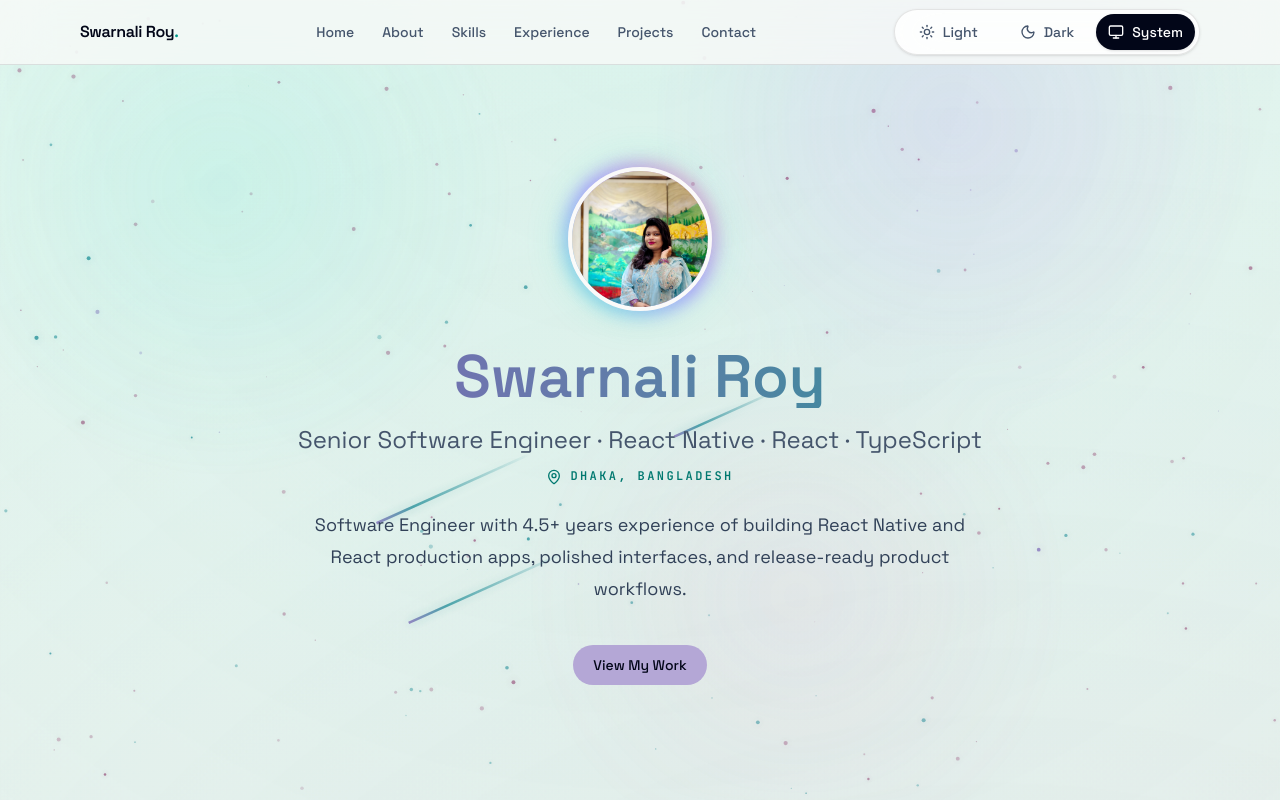
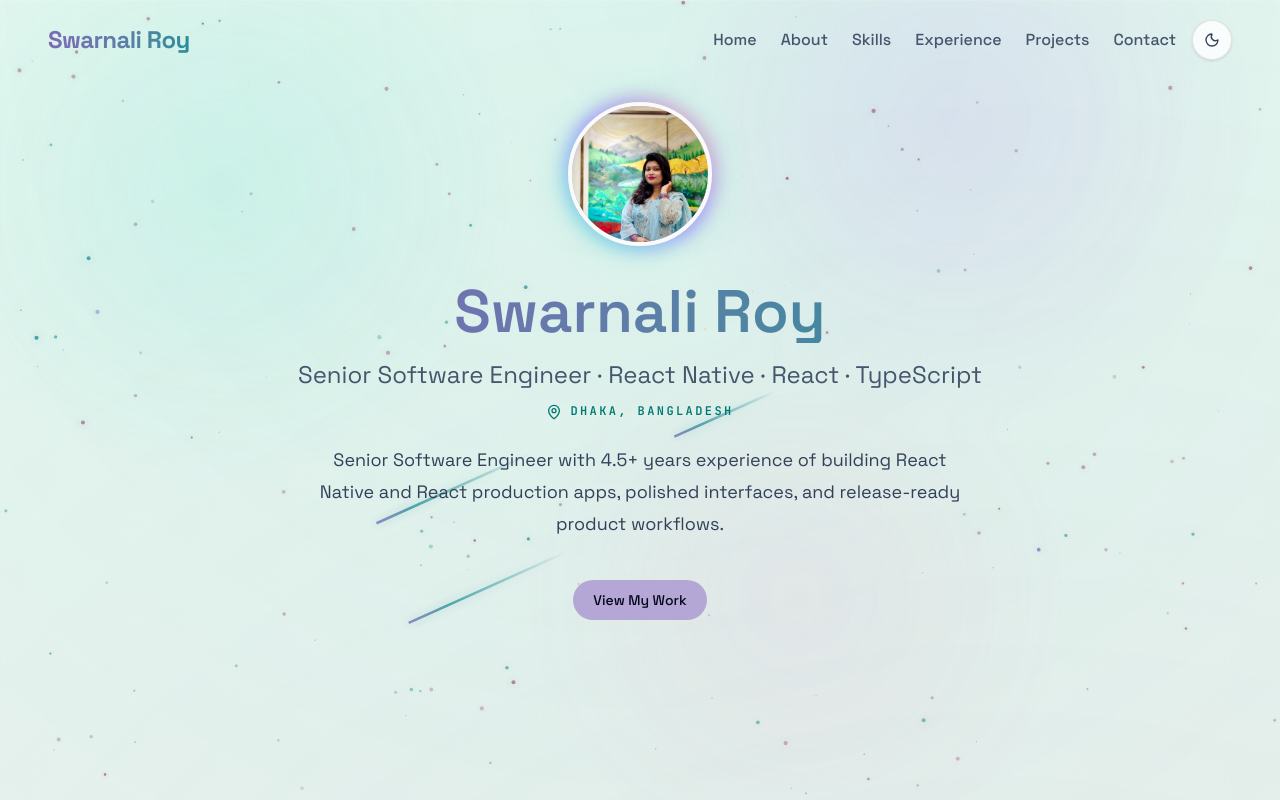
Before and after one commit to SwarnaliRoy94/swarnali-roy-portfolio, a Next.js app: page / in a window 1280 px wide. Shown: the top 800 px of the page. Built offline with nearby package versions, Linux system fonts and the light colour scheme.

Commit message:
modified header

```diff
--- a/src/components/portfolio-page.tsx
+++ b/src/components/portfolio-page.tsx
@@ -315,7 +315,7 @@ export function PortfolioPage() {
   }
 
   return (
-    <main className="relative min-h-screen overflow-hidden bg-[radial-gradient(circle_at_50%_0%,rgba(45,226,197,0.16),transparent_34%),radial-gradient(circle_at_78%_18%,rgba(244,114,182,0.12),transparent_28%),linear-gradient(180deg,#fbfaf5,#f3f1e9)] text-slate-950 dark:bg-[radial-gradient(circle_at_50%_0%,rgba(45,226,197,0.14),transparent_34%),radial-gradient(circle_at_78%_18%,rgba(168,85,247,0.14),transparent_28%),linear-gradient(180deg,#070b12,#020617_46%,#050816)] dark:text-white">
+    <main className="relative min-h-screen overflow-x-hidden bg-[radial-gradient(circle_at_50%_0%,rgba(45,226,197,0.16),transparent_34%),radial-gradient(circle_at_78%_18%,rgba(244,114,182,0.12),transparent_28%),linear-gradient(180deg,#fbfaf5,#f3f1e9)] text-slate-950 dark:bg-[radial-gradient(circle_at_50%_0%,rgba(45,226,197,0.14),transparent_34%),radial-gradient(circle_at_78%_18%,rgba(168,85,247,0.14),transparent_28%),linear-gradient(180deg,#070b12,#020617_46%,#050816)] dark:text-white">
       <Starfield />
       <div
         aria-hidden="true"
@@ -329,22 +329,23 @@ export function PortfolioPage() {
         Skip to content
       </a>
 
-      <header className="sticky top-0 z-50 border-b border-slate-950/10 bg-stone-50/75 backdrop-blur-xl dark:border-white/10 dark:bg-slate-950/70">
+      <header className="fixed inset-x-0 top-0 z-50 bg-transparent">
         <nav
           aria-label="Primary"
-          className="container-page flex h-16 items-center justify-between gap-4"
+          className="mx-auto flex h-20 w-full max-w-7xl items-center gap-6 px-6 sm:px-8 lg:px-12"
         >
           <a
-            className="font-semibold tracking-tight text-slate-950 transition hover:text-teal-700 dark:text-white dark:hover:text-teal-300"
+            className="bg-gradient-to-r from-[#7C6AB6] to-[#258F99] bg-clip-text text-xl font-bold tracking-tight text-transparent transition dark:from-[#B4A7D6] dark:to-[#8BD5DD] md:text-2xl"
             href="#top"
           >
-            Swarnali Roy<span className="text-teal-600 dark:text-teal-300">.</span>
+            Swarnali Roy
           </a>
-          <ul className="hidden items-center gap-1 lg:flex">
+          <div className="ml-auto flex items-center justify-end gap-4">
+            <ul className="hidden items-center justify-end gap-6 lg:flex">
               {navItems.map((item) => (
                 <li key={item.href}>
                   <a
-                  className="rounded-full px-3 py-1.5 text-sm font-medium text-slate-600 transition hover:bg-slate-950/5 hover:text-slate-950 dark:text-slate-300 dark:hover:bg-white/10 dark:hover:text-white"
+                    className="text-base font-medium text-slate-600 transition hover:text-[#7C6AB6] dark:text-slate-300 dark:hover:text-[#8BD5DD]"
                     href={item.href}
                   >
                     {item.label}
@@ -353,6 +354,7 @@ export function PortfolioPage() {
               ))}
             </ul>
             <ThemeSwitcher />
+          </div>
         </nav>
       </header>
 
--- a/src/components/theme-switcher.tsx
+++ b/src/components/theme-switcher.tsx
@@ -1,17 +1,11 @@
 "use client";
 
-import { Monitor, Moon, Sun } from "lucide-react";
+import { Moon, Sun } from "lucide-react";
 import { useTheme } from "next-themes";
 import { useEffect, useState } from "react";
 
-const themes = [
-  { value: "light", label: "Light", icon: Sun },
-  { value: "dark", label: "Dark", icon: Moon },
-  { value: "system", label: "System", icon: Monitor },
-];
-
 export function ThemeSwitcher() {
-  const { theme, setTheme } = useTheme();
+  const { resolvedTheme, setTheme } = useTheme();
   const [isMounted, setIsMounted] = useState(false);
 
   useEffect(() => {
@@ -20,34 +14,19 @@ export function ThemeSwitcher() {
     return () => window.clearTimeout(timer);
   }, []);
 
+  const isDark = isMounted && resolvedTheme === "dark";
+  const Icon = isDark ? Sun : Moon;
+  const nextTheme = isDark ? "light" : "dark";
+
   return (
-    <div
-      aria-label="Theme preference"
-      className="grid grid-cols-3 rounded-full border border-black/10 bg-white/80 p-1 text-sm shadow-sm backdrop-blur-xl dark:border-white/15 dark:bg-slate-950/65"
-      role="group"
+    <button
+      aria-label={`Switch to ${nextTheme} theme`}
+      className="inline-flex size-10 items-center justify-center rounded-full border border-black/10 bg-white/80 text-slate-700 shadow-sm backdrop-blur-xl transition hover:border-[#B4A7D6]/70 hover:text-[#7C6AB6] dark:border-white/15 dark:bg-slate-950/65 dark:text-slate-200 dark:hover:text-[#8BD5DD]"
+      onClick={() => setTheme(nextTheme)}
+      title={`Switch to ${nextTheme} theme`}
+      type="button"
     >
-      {themes.map((item) => {
-        const Icon = item.icon;
-        const isActive = isMounted && theme === item.value;
-
-        return (
-          <button
-            aria-pressed={isActive}
-            className={`flex h-9 items-center justify-center gap-2 rounded-full px-3 font-medium transition ${
-              isActive
-                ? "bg-slate-950 text-white shadow-sm dark:bg-white dark:text-slate-950"
-                : "text-slate-600 hover:bg-slate-950/5 hover:text-slate-950 dark:text-slate-300 dark:hover:bg-white/10 dark:hover:text-white"
-            }`}
-            key={item.value}
-            onClick={() => setTheme(item.value)}
-            title={`${item.label} theme`}
-            type="button"
-          >
-            <Icon aria-hidden="true" className="size-4" />
-            <span className="hidden sm:inline">{item.label}</span>
-          </button>
-        );
-      })}
-    </div>
+      <Icon aria-hidden="true" className="size-4" />
+    </button>
   );
 }
--- a/src/lib/portfolio-data.ts
+++ b/src/lib/portfolio-data.ts
@@ -16,7 +16,7 @@ export const profile = {
   name: "Swarnali Roy",
   role: "Senior Software Engineer",
   headline:
-    "Software Engineer with 4.5+ years experience of building React Native and React production apps, polished interfaces, and release-ready product workflows.",
+    "Senior Software Engineer with 4.5+ years experience of building React Native and React production apps, polished interfaces, and release-ready product workflows.",
   summary:
     "I build production-grade React Native, React, and Next.js experiences, translate Figma into refined interfaces, integrate real APIs, and help teams ship through clear Agile workflows.",
   about: [
```
Lines whose indentation alone changed are shown as unchanged.
